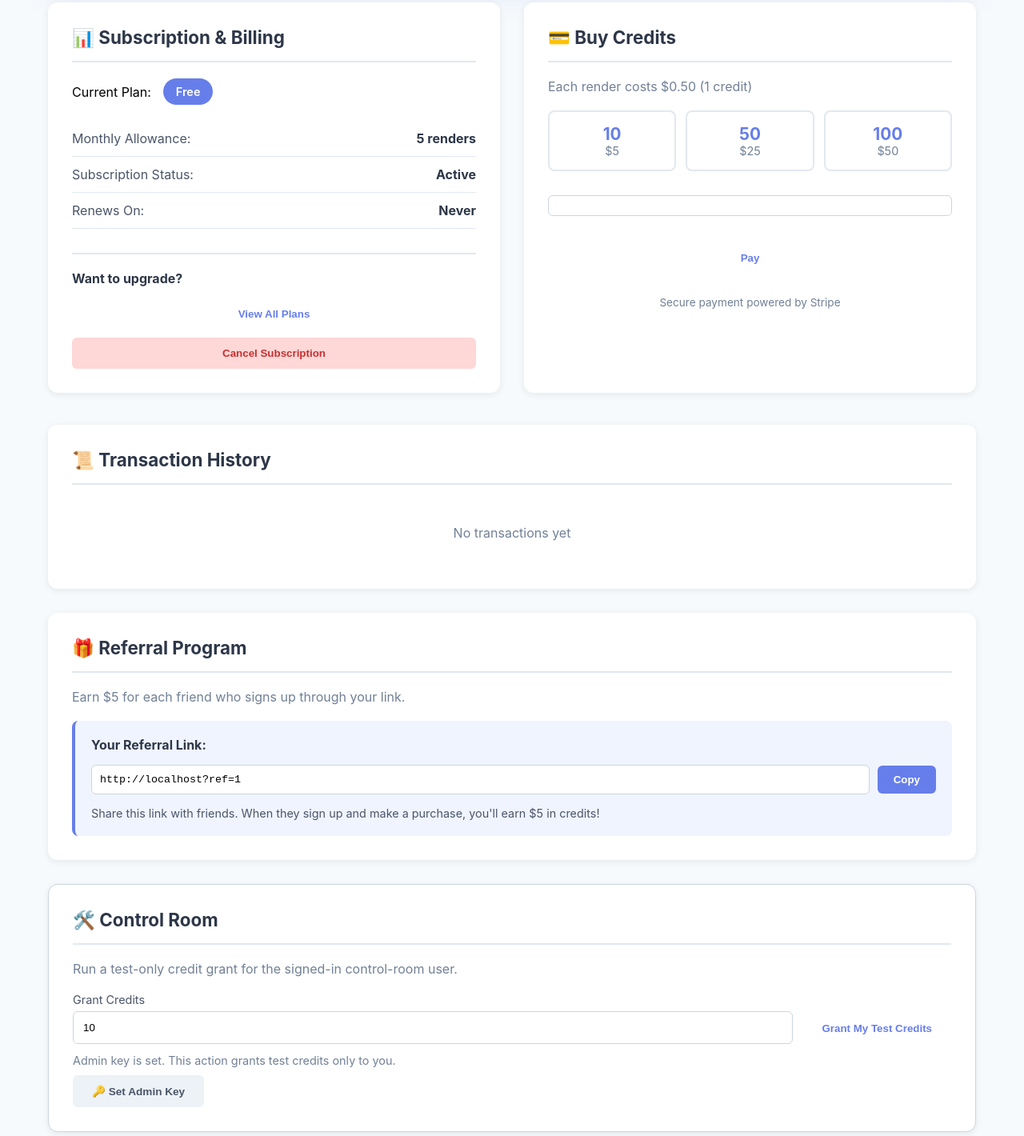
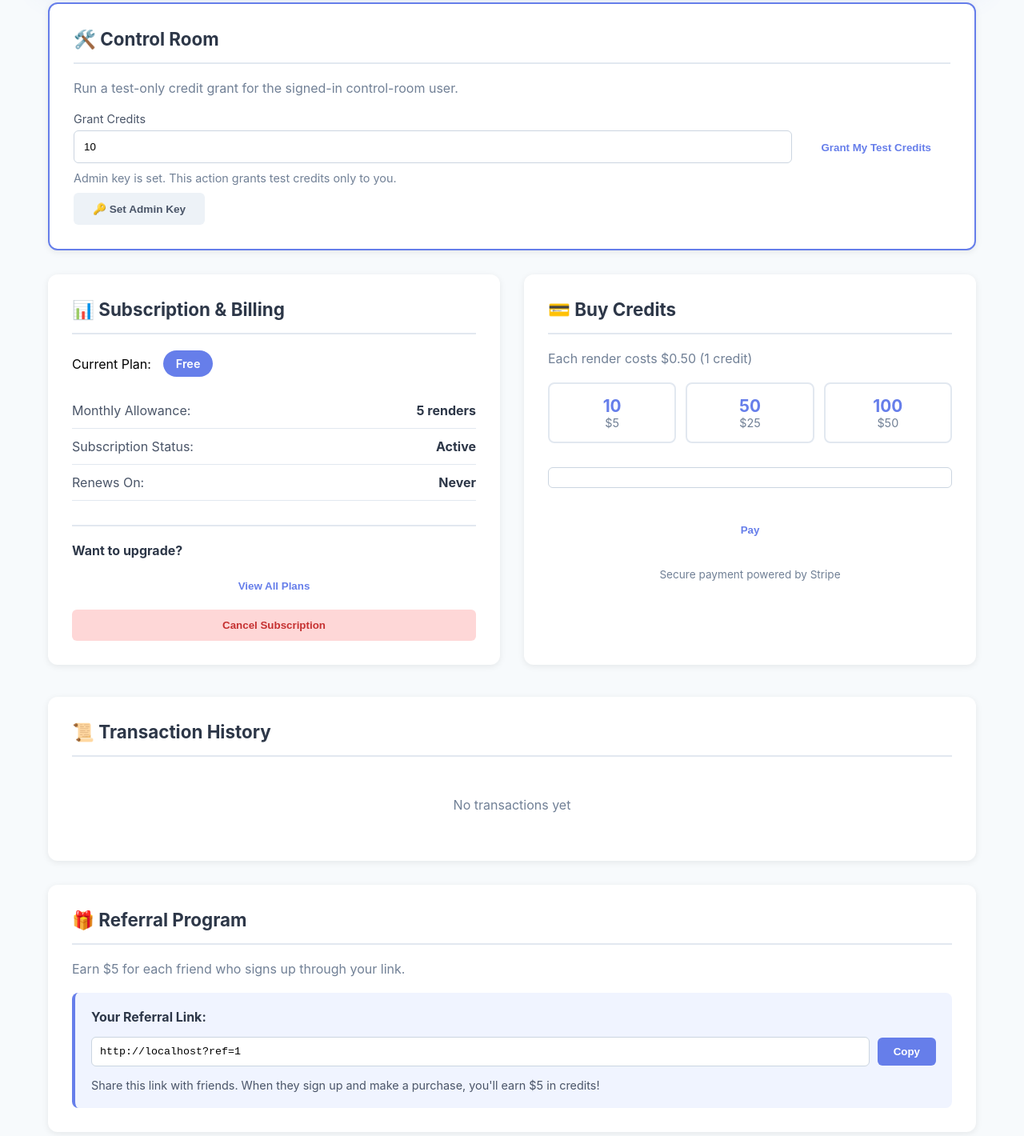
Before and after one commit to SaddyMalingu/ai-architect, a plain HTML site: page dashboard.html in a window 1280 px wide. Shown: the part 340-1760 px from the top of the page at 80% size. Drawn offline with Linux system fonts and the light colour scheme; no server answers; sample sign-in values are in the browser's storage.

Commit message:
fix: move control-room card to top of page, always visible with highlighted border

```diff
--- a/dashboard.html
+++ b/dashboard.html
@@ -399,6 +399,21 @@
         <div id="errorMessage"></div>
         <div id="successMessage"></div>
 
+        <!-- CONTROL ROOM (always visible) -->
+        <div class="card" id="controlRoomCard" style="margin-bottom:30px;border:2px solid #667eea;">
+            <h3>🛠️ Control Room</h3>
+            <p style="color:#718096;margin-bottom:20px;">Run a test-only credit grant for the signed-in control-room user.</p>
+            <div class="control-room-grid">
+                <div class="control-room-field">
+                    <label for="grantCreditsAmount">Grant Credits</label>
+                    <input type="number" id="grantCreditsAmount" min="1" step="1" value="10">
+                </div>
+                <button class="btn btn-primary" onclick="grantMyTestCredits()">Grant My Test Credits</button>
+            </div>
+            <div class="control-room-note" id="controlRoomNote" style="margin-top:10px;font-size:0.9em;color:#718096;"></div>
+            <button class="btn" style="margin-top:10px;background:#edf2f7;color:#4a5568;font-size:0.85em;" onclick="openAdminKeyModal()">🔑 Set Admin Key</button>
+        </div>
+
         <!-- CONTENT GRID -->
         <div class="content-grid">
             <!-- SUBSCRIPTION & BILLING -->
@@ -491,19 +506,7 @@
             </div>
         </div>
 
-        <div class="card control-room-card" id="controlRoomCard">
-            <h3>🛠️ Control Room</h3>
-            <p style="color: #718096; margin-bottom: 20px;">Run a test-only credit grant for the signed-in control-room user.</p>
-            <div class="control-room-grid">
-                <div class="control-room-field">
-                    <label for="grantCreditsAmount">Grant Credits</label>
-                    <input type="number" id="grantCreditsAmount" min="1" step="1" value="10">
-                </div>
-                <button class="btn btn-primary" onclick="grantMyTestCredits()">Grant My Test Credits</button>
-            </div>
-            <div class="control-room-note" id="controlRoomNote"></div>
-            <button class="btn" style="margin-top:10px;background:#edf2f7;color:#4a5568;font-size:0.85em;" onclick="openAdminKeyModal()">🔑 Set Admin Key</button>
-        </div>
+
 
         <!-- Admin Key Modal -->
         <div id="adminKeyModal" style="display:none;position:fixed;inset:0;background:rgba(0,0,0,0.45);z-index:1000;align-items:center;justify-content:center;">
```
